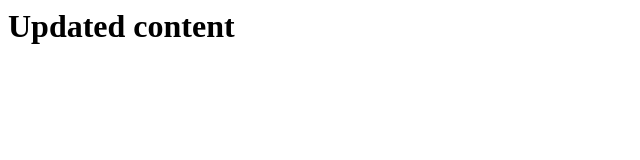
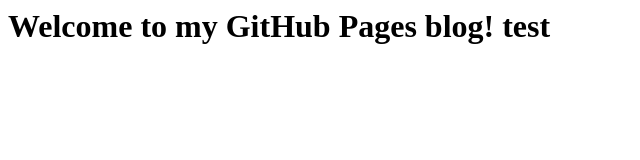
Before and after one commit to AnassKartit/blog, a plain HTML site: page index.html in a window 1280 px wide. Shown: the whole page, without its empty margins (0-640 px from the left). Drawn offline with Linux system fonts and the light colour scheme.

Commit message:
Update blog

```diff
--- a/index.html
+++ b/index.html
@@ -1 +1 @@
-<html><body><h1>Updated content</h1></body></html>
+<html><body><h1>Welcome to my GitHub Pages blog! test</h1></body></html>
```
